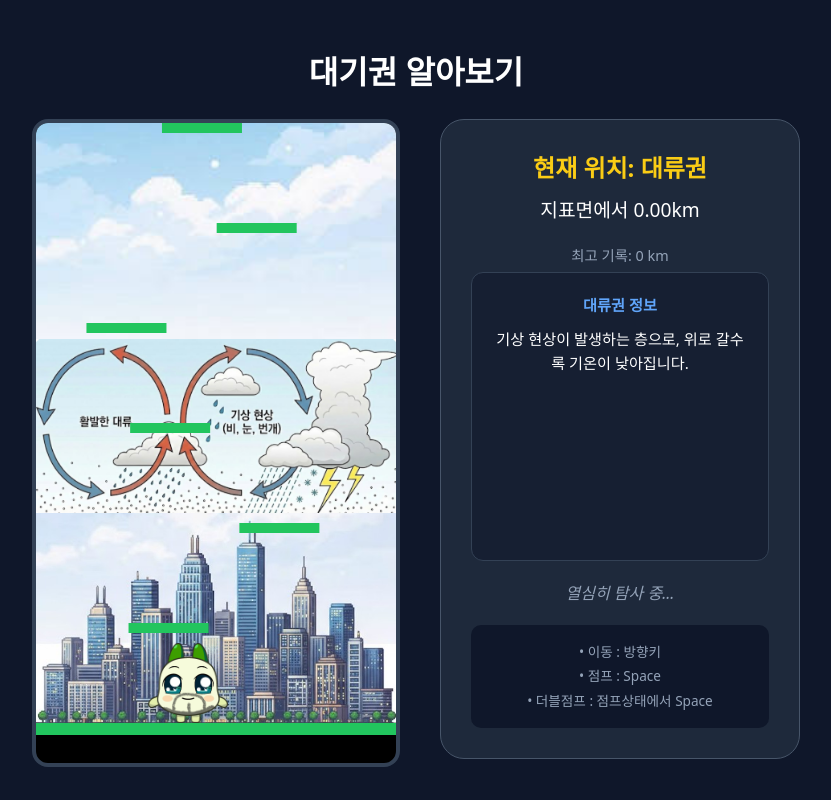
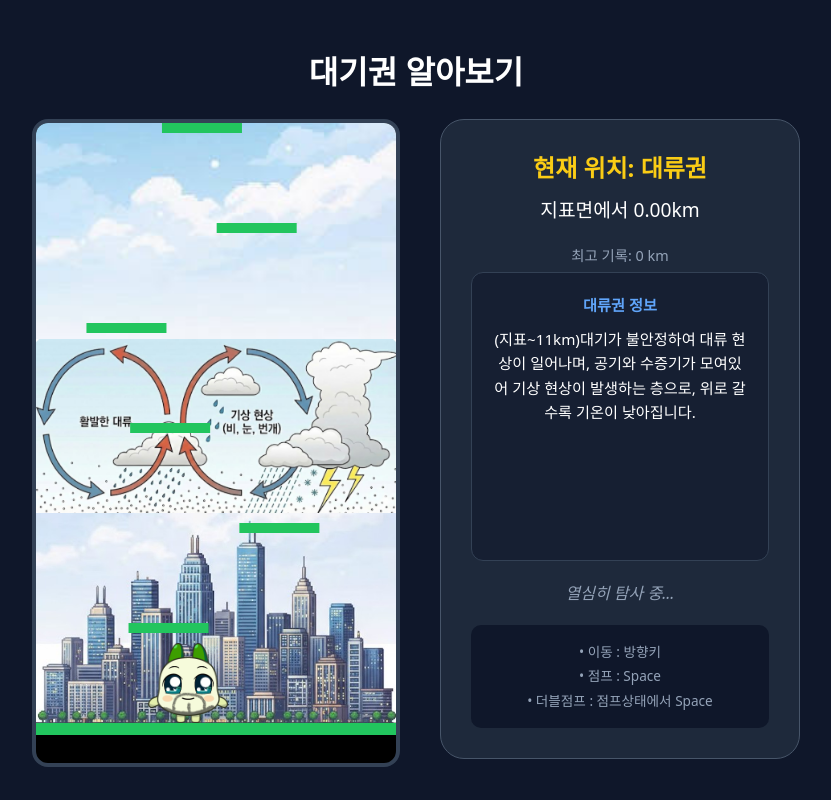
Before and after one commit to 1ikerainy/climb-game, a React (Vite) app: page / in a window 1280 px wide. Shown: the whole page, without its empty margins (224-1055 px from the left). Built offline with nearby package versions, Linux system fonts and the light colour scheme.

Commit message:
섦명수정

```diff
--- a/src/App.jsx
+++ b/src/App.jsx
@@ -89,7 +89,7 @@ export default function ClimbGame() {
     atmosphereName = "성층권";
   } else if (heightNum < 80) {
     atmosphereName = "중간권";
-  } else if (heightNum < 500) {
+  } else if (heightNum < 1000) {
     atmosphereName = "열권";
   } else {
     atmosphereName = "외기권 (우주)";
@@ -356,8 +356,8 @@ export default function ClimbGame() {
         { startImg: bgImages.current["대류권_시작"], tileImg: bgImages.current["대류권_반복"], start: 1.3, end: 10 },
         { startImg: bgImages.current["성층권_시작"], tileImg: bgImages.current["성층권_반복"], start: 10, end: 50 },
         { startImg: bgImages.current["중간권_시작"], tileImg: bgImages.current["중간권_반복"], start: 50, end: 80 },
-        { startImg: bgImages.current["열권_시작"], tileImg: bgImages.current["열권_반복"], start: 80, end: 500 },
-        { startImg: null, tileImg: bgImages.current["외기권_반복"], start: 500, end: 1000 },
+        { startImg: bgImages.current["열권_시작"], tileImg: bgImages.current["열권_반복"], start: 80, end: 1000 },
+        { startImg: null, tileImg: bgImages.current["외기권_반복"], start: 1000, end: 2000 },
       ];
 
       bgList.forEach((layer) => {
@@ -466,18 +466,18 @@ export default function ClimbGame() {
           {/* 대기권 설명 */}
           <div className="desc-box">
             <div className="desc-box-title">{atmosphereName} 정보</div>
-            {atmosphereName === "대류권" && "기상 현상이 발생하는 층으로, 위로 갈수록 기온이 낮아집니다."}
-            {atmosphereName === "성층권" && "안정한 층이며 오존층이 있어 자외선을 차단해줍니다."}
-            {atmosphereName === "중간권" && "기온이 매우 낮으며 유성이 타기 시작하는 층입니다."}
-            {atmosphereName === "열권" && "공기가 매우 희박하며 오로라가 관측되는 층입니다."}
-            {atmosphereName === "외기권 (우주)" && "지구 대기권의 가장 바깥쪽 경계 지역입니다."}
+            {atmosphereName === "대류권" && "(지표~11km)대기가 불안정하여 대류 현상이 일어나며, 공기와 수증기가 모여있어 기상 현상이 발생하는 층으로, 위로 갈수록 기온이 낮아집니다."}
+            {atmosphereName === "성층권" && "(11~50km)대기가 안정하여 비행기의 항로로 이용되며, 오존층이 있어 자외선을 흡수하여 위로 갈수록 기온이 높아지는 층입니다."}
+            {atmosphereName === "중간권" && "(50~80km)대기가 불안정하여 대류 현상이 일어나지만 수증기가 거의 없어 기상 현상이 일어나지 않으며, 유성이 타기 시작하는 층입니다. 위로 갈수록 기온이 낮아지며 중간권과 열권의 경계면 부근에서 최저기온이 나타납니다.."}
+            {atmosphereName === "열권" && "(80~1000km)대기가 안정하며, 공기가 매우 희박하며 낮과 밤의 기온차가 크고, 오로라가 나타나는 층입니다. 위로 갈수록 기온이 높아집니다."}
+            {atmosphereName === "외기권 (우주)" && "(1000km 이상)지구 대기권의 가장 바깥쪽 경계 지역입니다."}
           </div>
 
           {/* 게임 종료 안내 및 버튼 */}
           <div className="status-area">
             {!running ? (
               <div>
-                <div className="game-over-text">흥 나락갔쥬?</div>
+                <div className="game-over-text">흥! 나락갔쥬?</div>
                 <button
                   className="restart-btn"
                   onClick={initGame}
```
